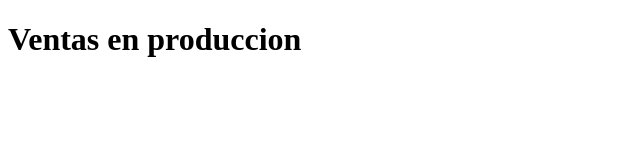
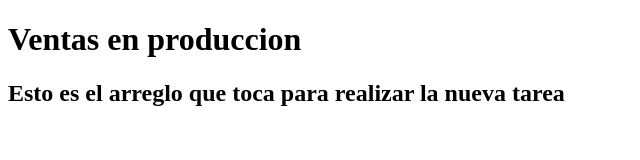
Before and after one commit to yosvanyc/begin, a plain HTML site: page index.html in a window 1280 px wide. Shown: the whole page, without its empty margins (0-640 px from the left). Drawn offline with Linux system fonts and the light colour scheme.

Commit message:
Agregando nueva tarea

```diff
--- a/index.html
+++ b/index.html
@@ -8,5 +8,7 @@
 </head>
 <body>
     <h1>Ventas en produccion</h1>
+
+    <h2>Esto es el arreglo que toca para realizar la nueva tarea</h2>
 </body>
 </html>
```
